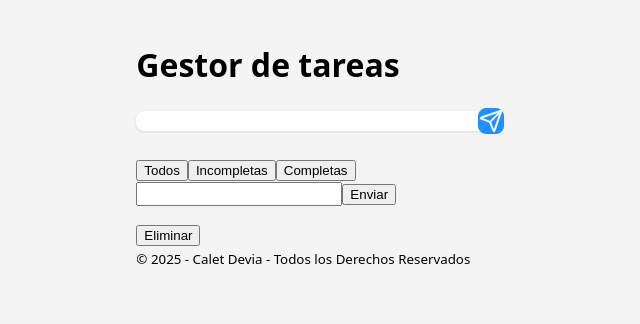
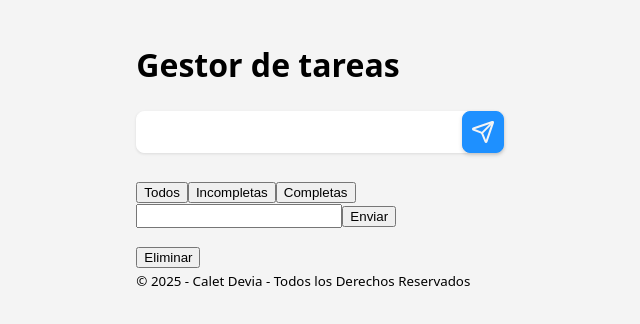
Before and after one commit to Ledtius/Task-Management-React, a React (Vite) app: page / in a window 1280 px wide. Shown: the top 324 px of the page, without its empty margins (320-960 px from the left). Built offline with nearby package versions, Linux system fonts and the light colour scheme.

Commit message:
Added some variables

```diff
--- a/src/styles/variables.css
+++ b/src/styles/variables.css
@@ -2,7 +2,7 @@
   /* Fondos generales */
   --color-bg: #f4f4f4;
   --color-bg-input: #fff;
-  --color-bg-tooltip: #B0B0B0;
+  --color-bg-tooltip: #b0b0b0;
   --color-bg-input-edit: #f5f5f5;
 
   /* Textos */
@@ -10,6 +10,7 @@
   --color-text-input: #1f1f1f;
   --color-text-tooltip: #2e2e2e;
   --color-text-description-placeholder: #a9a9a9;
+  --color-text-error: #dc3545;
 
   /* Estados de tarea */
   --color-bg-all: #a9a9a9;
@@ -35,6 +36,10 @@
   --border-radius-btn: 0.8rem;
   --border-input: 1px solid #44444483;
 
+  /* Btn and input padding */
+
+  --padding-btn: 0.8rem;
+  --padding-input: 1.1rem;
   /* Utilidad */
   --color-white: #fff;
 
@@ -45,7 +50,7 @@
 
   --shadow-error: 0 2px 6px #d9534f;
 
-  --shadow-button: 0 2px 4px rgba(0, 0, 0, 0.15);
+  --shadow-btn: 0 2px 4px rgba(0, 0, 0, 0.15);
   --shadow-card: 0 1px 4px rgba(0, 0, 0, 0.08);
   --shadow-tooltip: 0 4px 10px rgba(0, 0, 0, 0.15);
 
```
